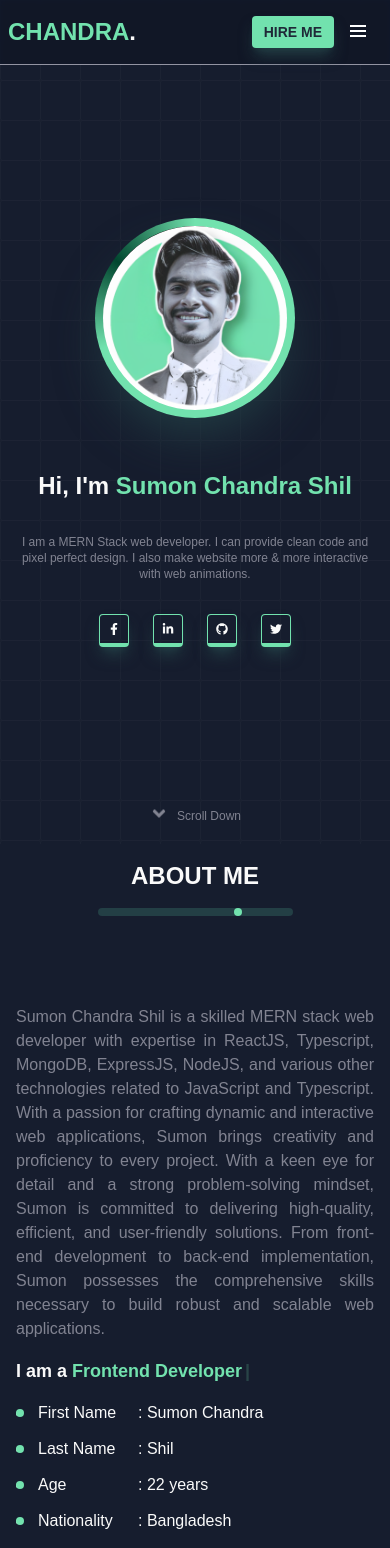
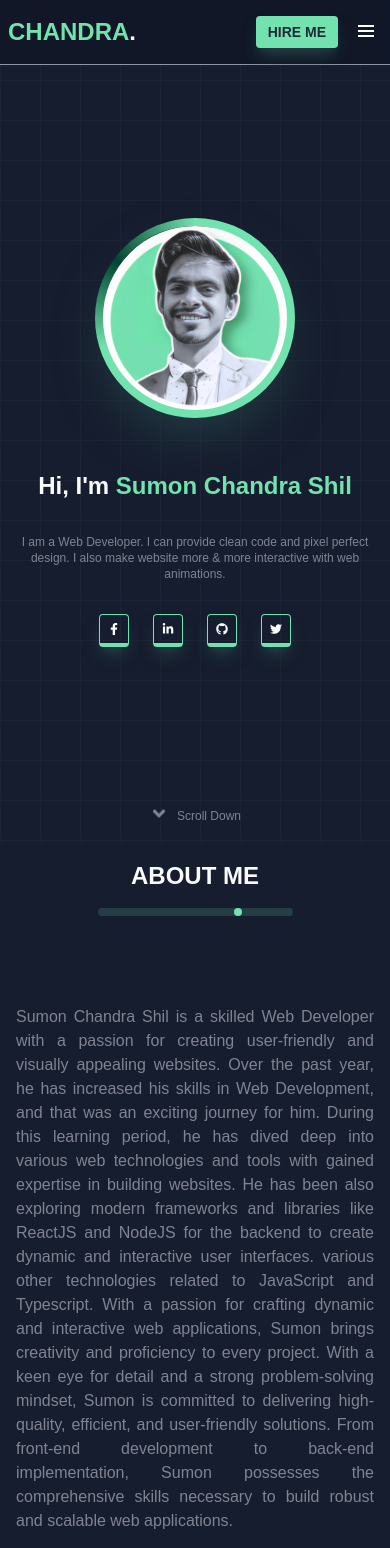
Before and after one commit to sumon-chandra/sumon-portfolio, a React (Vite) app: page / in a window 390 px wide. Shown: the top 1548 px of the page. Built offline with nearby package versions, Linux system fonts and the light colour scheme; a web font is replaced by a local one.

Commit message:
Adjust navbar for mobile view

```diff
--- a/src/App.tsx
+++ b/src/App.tsx
@@ -3,6 +3,7 @@ import Contact from "./components/Contact";
 import Footer from "./components/Footer";
 import Hero from "./components/Hero";
 import Navbar from "./components/Navbar";
+import CertificateSection from "./components/certificate/CertificateSection";
 import Projects from "./components/projects/Projects";
 import Skills from "./components/skills/Skills";
 const App = () => {
@@ -14,6 +15,7 @@ const App = () => {
         <About />
         <Skills />
         <Projects />
+        <CertificateSection />
         <Contact />
         <Footer />
       </main>
--- a/src/components/About.tsx
+++ b/src/components/About.tsx
@@ -3,9 +3,9 @@ import SectionHead from "../components/SectionHead";
 
 const About = () => {
   const words = [
+    "Web Developer",
+    "Frontend Developer",
     "MERN Stack Web Developer",
-    "Frontend Developer",
-    "Web Developer",
   ];
 
   // ?? Handle Download Resume
@@ -20,29 +20,21 @@ const About = () => {
   return (
     <section className="section" id="about">
       <SectionHead parallaxValue="About" value="About me" />
-      <div className="lg:mt-20 lg:grid grid-cols-2 gap-20">
+      <div className="grid-cols-2 gap-20 lg:mt-20 lg:grid">
         <p
           data-aos="fade-right"
           data-aos-duration="2000"
-          className="text-desc-color lg:text-lg text-justify"
+          className="text-justify text-desc-color lg:text-lg"
         >
-          Sumon Chandra Shil is a skilled MERN stack web developer with
-          expertise in ReactJS, Typescript, MongoDB, ExpressJS, NodeJS, and
-          various other technologies related to JavaScript and Typescript. With
-          a passion for crafting dynamic and interactive web applications, Sumon
-          brings creativity and proficiency to every project. With a keen eye
-          for detail and a strong problem-solving mindset, Sumon is committed to
-          delivering high-quality, efficient, and user-friendly solutions. From
-          front-end development to back-end implementation, Sumon possesses the
-          comprehensive skills necessary to build robust and scalable web
-          applications.
+          Sumon Chandra Shil is a skilled Web Developer with a passion for creating user-friendly and visually appealing websites. Over the past year, he has increased his skills in Web Development, and that was an exciting journey for him. During this learning period, he has dived deep into various web technologies and tools with gained expertise in building websites. He has been also exploring modern frameworks and libraries like ReactJS and NodeJS for the backend to create dynamic and interactive user interfaces. various other technologies related to JavaScript and Typescript. With a passion for crafting dynamic and interactive web applications, Sumon brings creativity and proficiency to every project. With a keen eye for detail and a strong problem-solving mindset, Sumon is committed to delivering high-quality, efficient, and user-friendly solutions. From front-end development to back-end implementation, Sumon possesses the comprehensive skills necessary to build robust and scalable web applications.
+
         </p>
         <div
           data-aos="fade-left"
           data-aos-duration="2000"
-          className="space-y-4 lg:mt-0 mt-4"
+          className="mt-4 space-y-4 lg:mt-0"
         >
-          <h3 className="lg:text-2xl text-lg font-black">
+          <h3 className="text-lg font-black lg:text-2xl">
             I am a{" "}
             <span className="text-main-color">
               <Typewriter
@@ -53,38 +45,38 @@ const About = () => {
               />
             </span>
           </h3>
-          <ul className="list-disc list-inside space-y-3">
-            <li className="my-list relative">
+          <ul className="space-y-3 list-disc list-inside">
+            <li className="relative my-list">
               <strong className="inline-block lg:min-w-[120px] min-w-[100px] font-medium">
                 First Name
               </strong>
               : Sumon Chandra
             </li>
-            <li className="my-list relative">
+            <li className="relative my-list">
               <strong className="inline-block lg:min-w-[120px] min-w-[100px] font-medium">
                 Last Name
               </strong>
               : Shil
             </li>
-            <li className="my-list relative">
+            <li className="relative my-list">
               <strong className="inline-block lg:min-w-[120px] min-w-[100px] font-medium">
                 Age
               </strong>
               : 22 years
             </li>
-            <li className="my-list relative">
+            <li className="relative my-list">
               <strong className="inline-block lg:min-w-[120px] min-w-[100px] font-medium">
                 Nationality
               </strong>
               : Bangladesh
             </li>
-            <li className="my-list relative">
+            <li className="relative my-list">
               <strong className="inline-block lg:min-w-[120px] min-w-[100px] font-medium">
                 Language
               </strong>
               : English, Bengali
             </li>
-            <li className="my-list relative">
+            <li className="relative my-list">
               <strong className="inline-block lg:min-w-[120px] min-w-[100px] font-medium">
                 Address
               </strong>
--- a/src/components/Hero.tsx
+++ b/src/components/Hero.tsx
@@ -27,7 +27,7 @@ const Hero = () => {
           Hi, I'm <span className="text-main-color">Sumon Chandra Shil</span>
         </h3>
         <p className="text-xs text-center lg:text-lg lg:w-1/2 text-desc-color">
-          I am a MERN Stack web developer. I can provide clean code and pixel
+          I am a  Web Developer. I can provide clean code and pixel
           perfect design. I also make website more & more interactive with web
           animations.
         </p>
--- a/src/components/Navbar.tsx
+++ b/src/components/Navbar.tsx
@@ -21,37 +21,40 @@ const Navbar = () => {
     </>
   );
   return (
-    <nav className="my-glass z-20 fixed w-full">
+    <nav className="absolute z-20 w-full my-glass">
       <div className="navbar lg:w-[1300px] mx-auto">
         <div className="navbar-start">
           <a
             href="#"
-            className="text-main-color font-black uppercase lg:text-4xl text-2xl select-none"
+            className="text-2xl font-black uppercase select-none text-main-color lg:text-4xl"
           >
             Chandra<span className="text-[#fafafa]">.</span>
           </a>
         </div>
-        <div className="navbar-center hidden lg:flex">
-          <ul className="menu menu-horizontal px-1 items-center gap-8">
+        <div className="hidden navbar-center lg:flex">
+          <ul className="items-center gap-8 px-1 menu menu-horizontal">
             {navOptions}
           </ul>
         </div>
         <div className="navbar-end">
-          <button className="btn lg:btn-md btn-sm primary-btn bg-main-color hover:bg-main-color border-0 rounded shadow-lg shadow-sec-color">
+          <button className="border-0 rounded shadow-lg btn lg:btn-md btn-sm primary-btn bg-main-color hover:bg-main-color shadow-sec-color">
             <span>Hire me</span>
           </button>
           <div className="dropdown dropdown-left">
             <label
               tabIndex={0}
-              className="lg:hidden text-2xl bg-transparent text-white border-0 btn btn-sm"
+              className="p-1 ml-3 text-2xl text-white bg-transparent border-0 hover:bg-main-color hover:text-gray-600 lg:hidden btn btn-sm"
             >
               <BiMenu />
             </label>
             <ul
               tabIndex={0}
-              className="menu gap-3 menu-sm dropdown-content mt-6 ms-10 p-2 shadow my-glass rounded-box w-36"
+              className="items-center justify-center gap-3 py-20 mt-6 shadow w-72 menu menu-sm dropdown-content ms-10 my-glass rounded-box"
             >
-              {navOptions}
+              <div className="flex flex-col items-start justify-start gap-6 text-lg">
+
+                {navOptions}
+              </div>
             </ul>
           </div>
         </div>
--- /dev/null
+++ b/src/components/certificate/CertificateSection.tsx
@@ -0,0 +1,11 @@
+import SectionHead from "../SectionHead"
+
+function CertificateSection() {
+    return (
+        <div className="section">
+            <SectionHead parallaxValue="certificate" value="My Certificates" />
+        </div>
+    )
+}
+
+export default CertificateSection
--- a/src/main.tsx
+++ b/src/main.tsx
@@ -7,7 +7,6 @@ import "./index.css";
 import { ParallaxProvider } from "react-scroll-parallax";
 import "aos/dist/aos.css";
 AOS.init();
-import "keen-slider/keen-slider.min.css";
 
 ReactDOM.createRoot(document.getElementById("root") as HTMLElement).render(
   <React.StrictMode>
```
